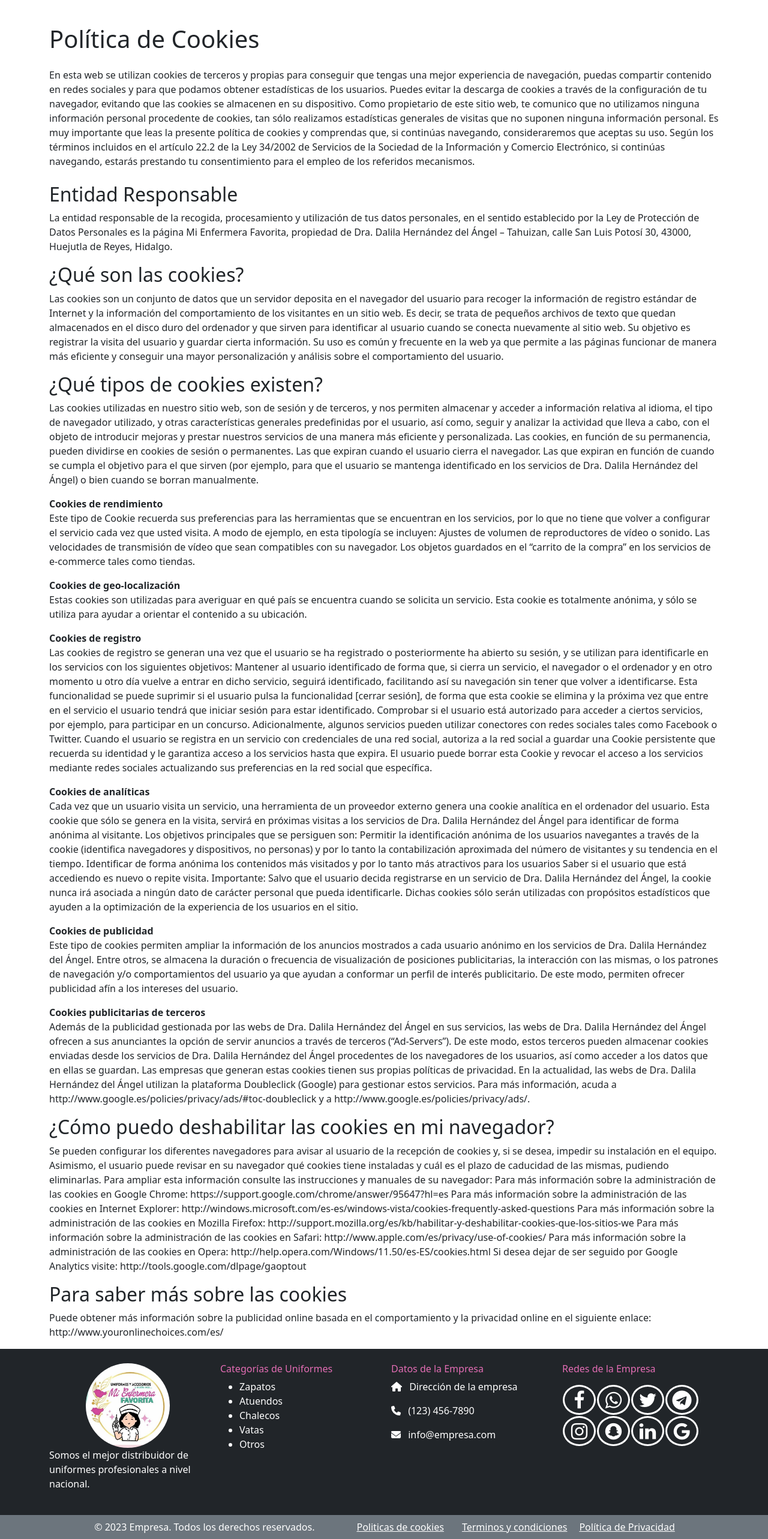
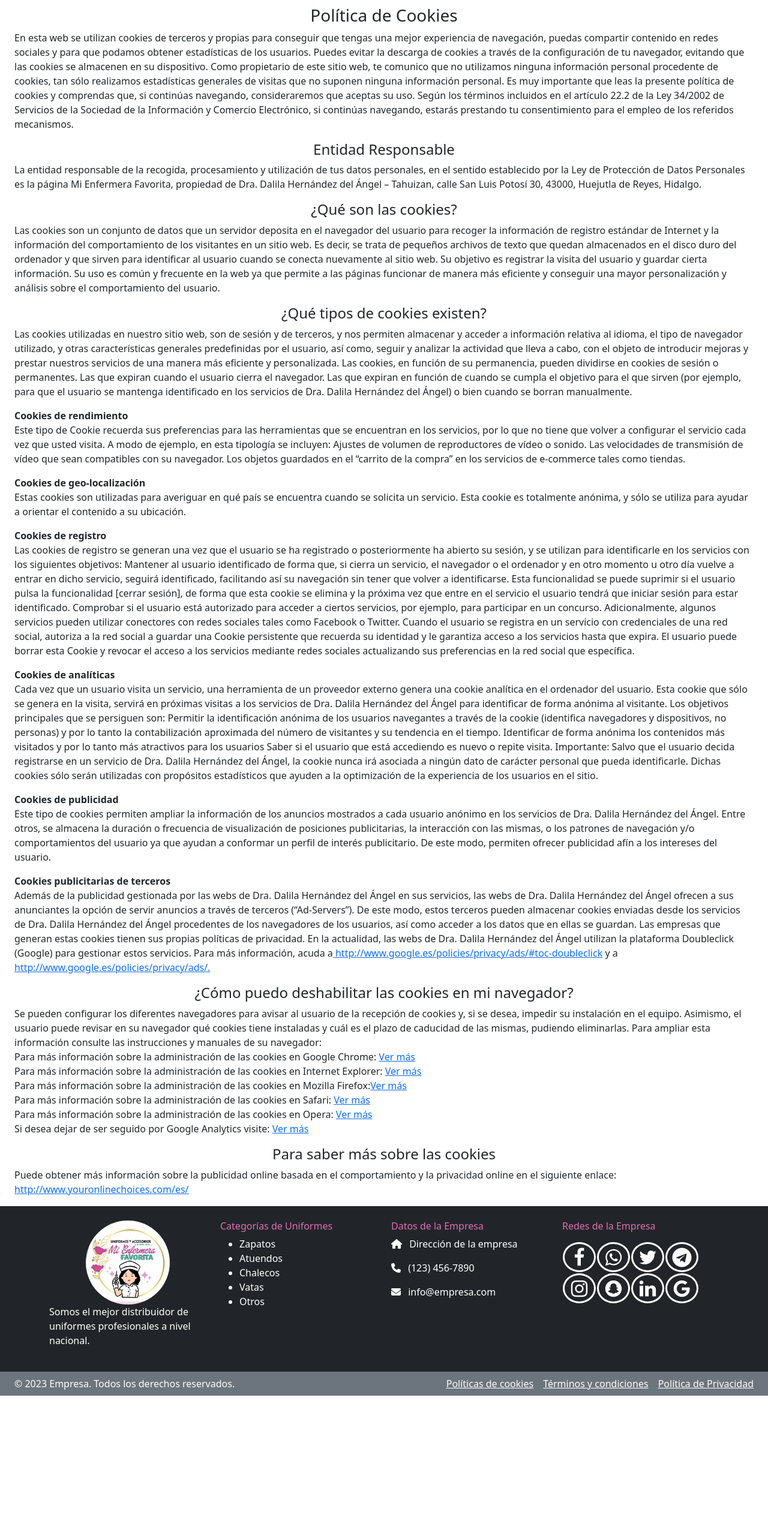
Before and after one commit to isaiale/miEnfermeraFavorita, a React (Create React App) app: page /politicaDeCookies in a window 1280 px wide. Shown: the part 79-2645 px from the top of the page at 60% size. After the commit the page ends 2406 px from the top, so only its background shows below. Built offline with nearby package versions, Linux system fonts and the light colour scheme; a web font is replaced by a local one.

Commit message:
actualizacion de cookies

```diff
--- a/src/componentes/carritoDeCompras.jsx
+++ b/src/componentes/carritoDeCompras.jsx
@@ -12,7 +12,7 @@ function CarritoDeCompra() {
 
     return (
         <div className="m-3 mt-2 mb-2">
-            <h3 className='text-white text-center bg-100'>Carrito de Compra</h3>
+            <h4 className='text-dark text-center'>Carrito de Compra</h4>
             <div className="justify-content-between row">
                 <div className="col-md-9">
                     {carrito.carrito.map((item) => (
--- a/src/componentes/footer.jsx
+++ b/src/componentes/footer.jsx
@@ -60,11 +60,13 @@ const Footer = () => {
       </Container>
 
       {/* Derechos reservados */}
-      <div className="bg-secondary d-flex justify-content-center  py-2 ">
-        <p className="mb-0" style={{marginLeft:'50px', marginRight:'20px'}}>© 2023 Empresa. Todos los derechos reservados.</p>
-        <Link className='text-white' style={{marginLeft:'50px', marginRight:'20px'}} to="/politicaDeCookies" >Politicas de cookies</Link>
-        <Link className='text-white' style={{marginLeft:'10px', marginRight:'20px'}} to="/terminosYcondiciones" >Terminos y condiciones</Link>
-        <Link className='me-5 text-white' style={{ marginRight:'20px'}} to="/avisoPrivacidad" >Política de Privacidad</Link>
+      <div className="bg-secondary d-flex justify-content-between align-items-center py-2 text-white">
+        <p className="ms-4 m-0">© 2023 Empresa. Todos los derechos reservados.</p>
+        <div className="d-flex me-4">
+          <Link className='text-white ms-3' to="/politicaDeCookies">Políticas de cookies</Link>
+          <Link className='text-white ms-3' to="/terminosYcondiciones">Términos y condiciones</Link>
+          <Link className='text-white ms-3' to="/avisoPrivacidad">Política de Privacidad</Link>
+        </div>
       </div>
     </footer>
   );
--- a/src/componentes/politicasdeCookies.jsx
+++ b/src/componentes/politicasdeCookies.jsx
@@ -2,11 +2,9 @@ import React from 'react'
 
 const PoliticasdeCookies = () => {
   return (
-    <div className="container mt-5">
-      <h1 className="mb-4">Política de Cookies</h1>
-
-      <p className="mb-4">
-        {/*<strong>Última actualización:</strong> 15 de noviembre de 2023*/}
+    <div className="m-3 me-4 ms-4">
+      <h3 className="mb-2 text-center">Política de Cookies</h3>
+      <p className="mb-2">
         En esta web se utilizan cookies de terceros y propias para conseguir que tengas una mejor experiencia de navegación, puedas compartir contenido en redes sociales y para que podamos obtener estadísticas de los usuarios.
 
         Puedes evitar la descarga de cookies a través de la configuración de tu navegador, evitando que las cookies se almacenen en su dispositivo.
@@ -19,17 +17,17 @@ const PoliticasdeCookies = () => {
 
       </p>
 
-      <section>
-        <h2>Entidad Responsable</h2>
+
+
+      <section className="mt-3">
+        <h4 className="mb-2 text-center">Entidad Responsable</h4>
         <p>
-          {/*<strong>Interpretación</strong>*/}
-          La entidad responsable de la recogida, procesamiento y utilización de tus datos personales, en el sentido establecido por la Ley de Protección de Datos Personales es la página Mi Enfermera Favorita, propiedad de Dra. Dalila Hernández del Ángel – Tahuizan, calle San Luis Potosí 30, 43000, Huejutla de Reyes, Hidalgo.        </p>
-
-        {/* Agregar más texto según sea necesario */}
+          La entidad responsable de la recogida, procesamiento y utilización de tus datos personales, en el sentido establecido por la Ley de Protección de Datos Personales es la página Mi Enfermera Favorita, propiedad de Dra. Dalila Hernández del Ángel – Tahuizan, calle San Luis Potosí 30, 43000, Huejutla de Reyes, Hidalgo.
+        </p>
       </section>
 
       <section>
-        <h2>¿Qué son las cookies?</h2>
+        <h4 className="mb-2 text-center">¿Qué son las cookies?</h4>
         <p>
           Las cookies son un conjunto de datos que un servidor deposita en el navegador del usuario para recoger la información de registro estándar de Internet y la información del comportamiento de los visitantes en un sitio web. Es decir, se trata de pequeños archivos de texto que quedan almacenados en el disco duro del ordenador y que sirven para identificar al usuario cuando se conecta nuevamente al sitio web. Su objetivo es registrar la visita del usuario y guardar cierta información. Su uso es común y frecuente en la web ya que permite a las páginas funcionar de manera más eficiente y conseguir una mayor personalización y análisis sobre el comportamiento del usuario.
         </p>
@@ -38,7 +36,7 @@ const PoliticasdeCookies = () => {
       </section>
 
       <section>
-        <h2>¿Qué tipos de cookies existen?</h2>
+        <h4 className="mb-2 text-center">¿Qué tipos de cookies existen?</h4>
         <p>
           Las cookies utilizadas en nuestro sitio web, son de sesión y de terceros, y nos permiten almacenar y acceder a información relativa al idioma, el tipo de navegador utilizado, y otras características generales predefinidas por el usuario, así como, seguir y analizar la actividad que lleva a cabo, con el objeto de introducir mejoras y prestar nuestros servicios de una manera más eficiente y personalizada.
           Las cookies, en función de su permanencia, pueden dividirse en cookies de sesión o permanentes. Las que expiran cuando el usuario cierra el navegador. Las que expiran en función de cuando se cumpla el objetivo para el que sirven (por ejemplo, para que el usuario se mantenga identificado en los servicios de Dra. Dalila Hernández del Ángel) o bien cuando se borran manualmente.
@@ -82,32 +80,28 @@ const PoliticasdeCookies = () => {
           <br />
           Además de la publicidad gestionada por las webs de Dra. Dalila Hernández del Ángel en sus servicios, las webs de Dra. Dalila Hernández del Ángel ofrecen a sus anunciantes la opción de servir anuncios a través de terceros (“Ad-Servers”). De este modo, estos terceros pueden almacenar cookies enviadas desde los servicios de Dra. Dalila Hernández del Ángel procedentes de los navegadores de los usuarios, así como acceder a los datos que en ellas se guardan.
           Las empresas que generan estas cookies tienen sus propias políticas de privacidad. En la actualidad, las webs de Dra. Dalila Hernández del Ángel utilizan la plataforma Doubleclick (Google) para gestionar estos servicios. Para más información, acuda a
-          http://www.google.es/policies/privacy/ads/#toc-doubleclick y a http://www.google.es/policies/privacy/ads/.
-
-        </p>
-        {/* Agregar más texto según sea necesario */}
-      </section>
-
-      {/* Agregar más secciones según sea necesario */}
-
-      <section>
-        <h2>¿Cómo puedo deshabilitar las cookies en mi navegador?</h2>
-        <p>
-          Se pueden configurar los diferentes navegadores para avisar al usuario de la recepción de cookies y, si se desea, impedir su instalación en el equipo. Asimismo, el usuario puede revisar en su navegador qué cookies tiene instaladas y cuál es el plazo de caducidad de las mismas, pudiendo eliminarlas.
-          Para ampliar esta información consulte las instrucciones y manuales de su navegador:
-          Para más información sobre la administración de las cookies en Google Chrome: https://support.google.com/chrome/answer/95647?hl=es
-          Para más información sobre la administración de las cookies en Internet Explorer: http://windows.microsoft.com/es-es/windows-vista/cookies-frequently-asked-questions
-          Para más información sobre la administración de las cookies en Mozilla Firefox: http://support.mozilla.org/es/kb/habilitar-y-deshabilitar-cookies-que-los-sitios-we
-          Para más información sobre la administración de las cookies en Safari: http://www.apple.com/es/privacy/use-of-cookies/
-          Para más información sobre la administración de las cookies en Opera: http://help.opera.com/Windows/11.50/es-ES/cookies.html
-          Si desea dejar de ser seguido por Google Analytics visite: http://tools.google.com/dlpage/gaoptout
+          <a href='http://www.google.es/policies/privacy/ads/#toc-doubleclick'> http://www.google.es/policies/privacy/ads/#toc-doubleclick</a> y a <a href='http://www.google.es/policies/privacy/ads/.'>http://www.google.es/policies/privacy/ads/.</a>
 
         </p>
       </section>
       <section>
-        <h2>Para saber más sobre las cookies</h2>
+        <h4 className="mb-2 text-center">¿Cómo puedo deshabilitar las cookies en mi navegador?</h4>
         <p>
-          Puede obtener más información sobre la publicidad online basada en el comportamiento y la privacidad online en el siguiente enlace: http://www.youronlinechoices.com/es/
+          Se pueden configurar los diferentes navegadores para avisar al usuario de la recepción de cookies y, si se desea, impedir su instalación en el equipo. Asimismo, el usuario puede revisar en su navegador qué cookies tiene instaladas y cuál es el plazo de caducidad de las mismas, pudiendo eliminarlas.
+          Para ampliar esta información consulte las instrucciones y manuales de su navegador: <br></br>
+          Para más información sobre la administración de las cookies en Google Chrome: <a href='https://support.google.com/chrome/answer/95647?hl=es'> Ver más </a><br></br>
+          Para más información sobre la administración de las cookies en Internet Explorer: <a href='http://windows.microsoft.com/es-es/windows-vista/cookies-frequently-asked-questions'> Ver más</a> <br></br>
+          Para más información sobre la administración de las cookies en Mozilla Firefox:<a href='http://support.mozilla.org/es/kb/habilitar-y-deshabilitar-cookies-que-los-sitios-we'>Ver más</a> <br></br>
+          Para más información sobre la administración de las cookies en Safari: <a href='http://www.apple.com/es/privacy/use-of-cookies/'> Ver más</a> <br></br>
+          Para más información sobre la administración de las cookies en Opera: <a href='http://help.opera.com/Windows/11.50/es-ES/cookies.html'> Ver más</a><br></br>
+          Si desea dejar de ser seguido por Google Analytics visite: <a href='http://tools.google.com/dlpage/gaoptout'> Ver más</a><br></br>
+
+        </p>
+      </section>
+      <section>
+        <h4 className="mb-2 text-center">Para saber más sobre las cookies</h4>
+        <p>
+          Puede obtener más información sobre la publicidad online basada en el comportamiento y la privacidad online en el siguiente enlace: <a href='http://www.youronlinechoices.com/es/'>http://www.youronlinechoices.com/es/</a>
         </p>
       </section>
     </div>
```
